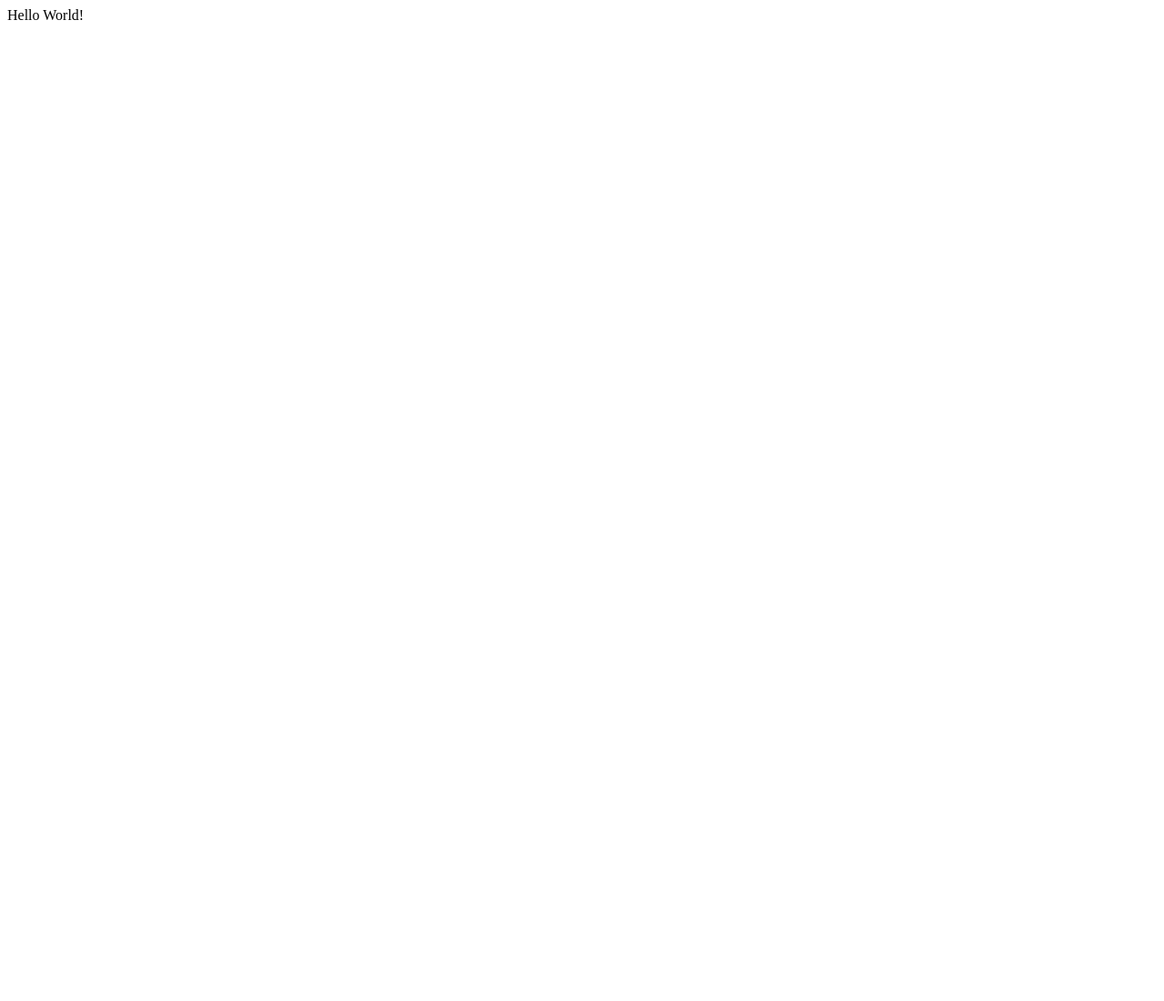
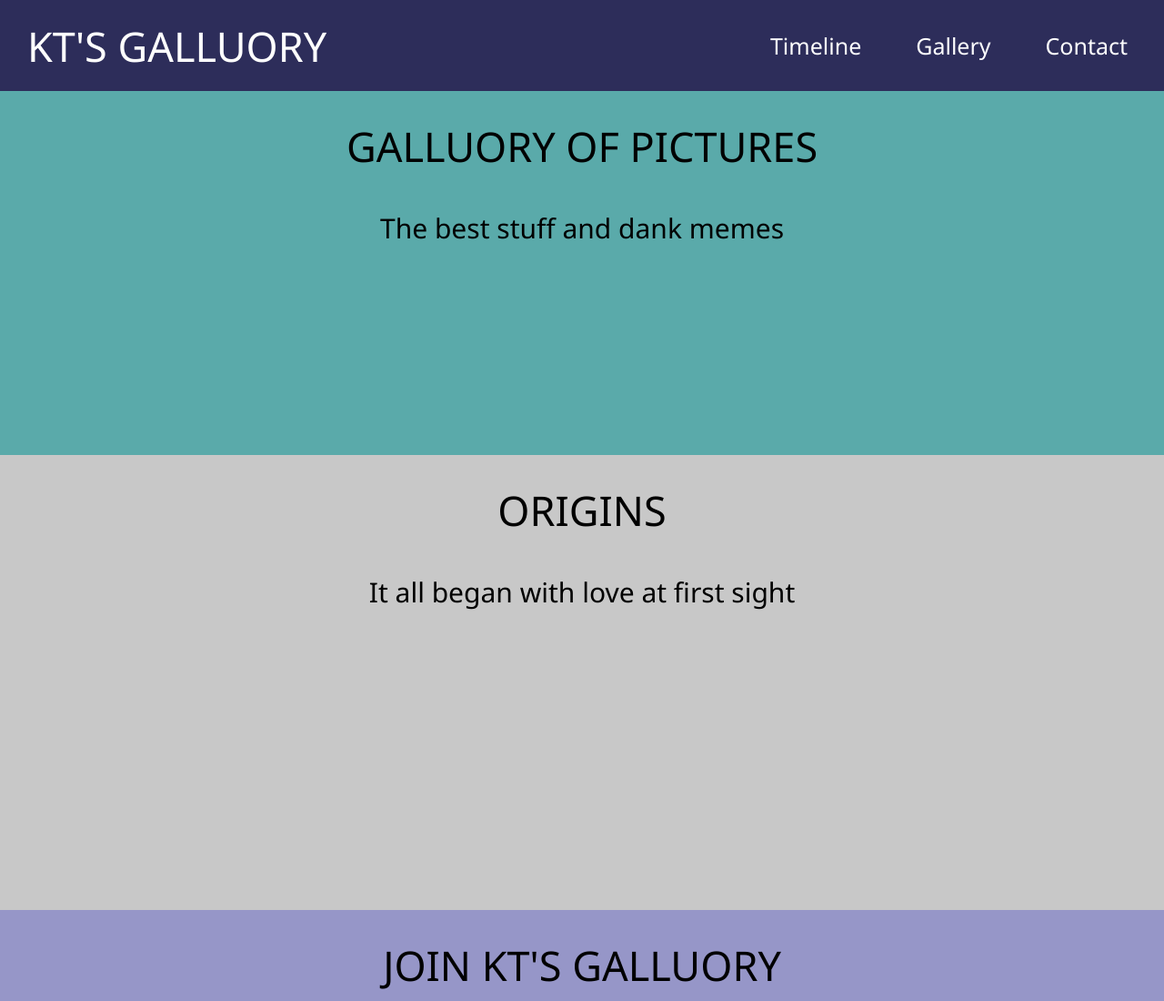
Before and after one commit to npmcdn-to-unpkg-bot/jasminedeng.github.io, a plain HTML site: page index.html in a window 1280 px wide. Shown: the top 1100 px of the page at 91% size. Before the commit the page ends 800 px from the top, so only its background shows below. Drawn offline with Linux system fonts and the light colour scheme.

Commit message:
frame of homepage

```diff
--- /dev/null
+++ b/assets/css/style.css
@@ -0,0 +1,80 @@
+#header-container {
+	z-index: 5;
+	position: fixed;
+	top: 0;
+	left: 0;
+	width: 100%;
+	height: 100px;
+
+	background-color: rgb(45, 45, 90);
+}
+
+.header-item {
+	position: relative;
+	top: 50%;
+	transform: translateY(-50%);
+	float: right;
+	margin: 0 auto;
+	margin-right: 20px;
+	padding: 20px;
+	color: white;
+	font-size: 25px;
+}
+
+.website-name {
+	position: relative;
+	float: left;
+	top: 50%;
+	transform: translateY(-50%);
+	margin-left: 30px;
+	font-size: 45px;
+	color: white;
+}
+
+.info-block {
+	z-index: 0;
+	position: relative;
+	left: 0;
+	width: 100%;
+	height: 500px;
+}
+
+#info-intro {
+	top: 100px;
+	background-color: rgb(90, 170, 170);
+}
+
+#info-origin {
+	background-color: rgb(200, 200, 200);
+}
+
+#info-join {
+	background-color: rgb(150, 150, 200);
+
+}
+
+.info-title {
+	position: absolute;
+	margin-top: 30px;
+	left: 50%;
+	font-size: 45px;
+    -webkit-transform: translateX(-50%);
+    -moz-transform: translateX(-50%);
+   	transform: translateX(-50%);
+}
+
+.info-content {
+	position: absolute;
+	margin-top: 130px;
+	left: 50%;
+	font-size: 30px;
+    -webkit-transform: translateX(-50%);
+    -moz-transform: translateX(-50%);
+   	transform: translateX(-50%);
+}
+
+body {
+	margin: 0 auto;
+	width: 100%;
+	font-family: 'Noto Sans', sans-serif;
+}
--- a/index.html
+++ b/index.html
@@ -1,9 +1,40 @@
 <!DOCTYPE html>
 <html>
 	<head>
-
+		<link rel="stylesheet" type="text/css" href="assets/css/style.css">
+		<link href='https://fonts.googleapis.com/css?family=Noto+Sans' rel='stylesheet' type='text/css'>
 	</head>
 	<body>
-		Hello World!
+
+		<div id="page-container">
+
+			<div id="header-container">
+				<div class="website-name"> KT'S GALLUORY </div>
+				<div class="header-item"> Contact </div>
+				<div class="header-item"> Gallery </div>
+				<div class="header-item"> Timeline </div>
+			</div>
+
+			<div class="info-block" id="info-intro">
+				<div class="info-title"> GALLUORY OF PICTURES </div>
+				<div class="info-content"> The best stuff and dank memes </div>
+			</div>
+
+			<div class="info-block" id="info-origin">
+				<div class="info-title"> ORIGINS </div>
+				<div class="info-content"> It all began with love at first sight </div>
+			</div>
+
+			<div class="info-block" id="info-join">
+				<div class="info-title"> JOIN KT'S GALLUORY </div>
+				<div class="info-content"> Dank memes 4/20 </div>
+			</div>
+
+			<div id="footer">
+
+			</div>
+
+		</div>
+
 	</body>
 </html>
```
